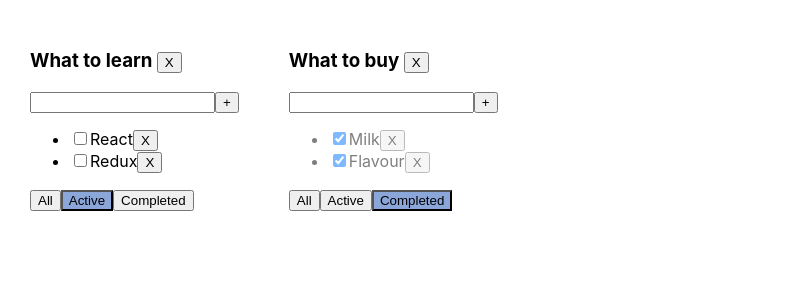
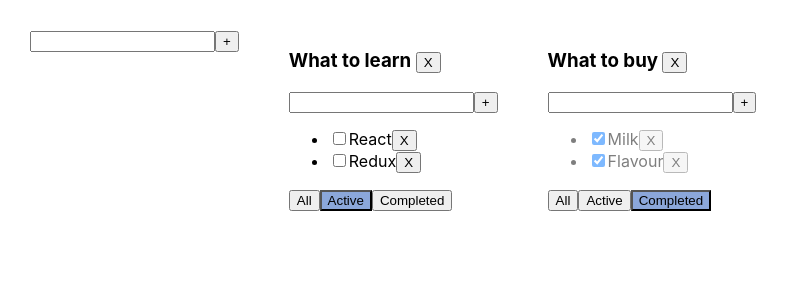
Before and after one commit to e1ing/todolist-ts, a React (Create React App) app: page / in a window 1280 px wide. Shown: the top 300 px of the page, without its empty margins (0-789 px from the left). Built offline with nearby package versions, Linux system fonts and the light colour scheme.

Commit message:
AddItemForm for task and todolist

```diff
--- /dev/null
+++ b/src/AddItemForm.tsx
@@ -0,0 +1,44 @@
+import { useState, ChangeEvent, KeyboardEvent } from "react";
+
+type AddItemFormPropsType = {
+  addItem: (title: string) => void,
+};
+
+export function AddItemForm(props: AddItemFormPropsType) {
+  let [title, setTitle] = useState("");
+  let [error, setError] = useState<string | null>(null);
+
+  const onChangeHandler = (e: ChangeEvent<HTMLInputElement>) => {
+    setTitle(e.currentTarget.value);
+  };
+
+  const onKeyDownHandler = (e: KeyboardEvent<HTMLInputElement>) => {
+    setError(null);
+    if (e.ctrlKey && e.keyCode === 13) {
+      props.addItem(title);
+      setTitle("");
+    }
+  };
+
+  const addItem = () => {
+    if (title.trim() !== "") {
+      props.addItem(title.trim());
+      setTitle("");
+    } else {
+      setError("Title is required");
+    }
+  };
+
+  return (
+    <div>
+      <input
+        value={title}
+        onChange={onChangeHandler}
+        onKeyDown={onKeyDownHandler}
+        className={error ? "error" : ""}
+      />
+      <button onClick={addItem}>+</button>
+      {error && <div className="error-message">{error}</div>}
+    </div>
+  );
+}
--- a/src/App.tsx
+++ b/src/App.tsx
@@ -3,12 +3,13 @@ import { useState } from "react";
 import { Todolist } from "./Todolist";
 import { TaskType } from "./Todolist";
 import { v1 } from "uuid";
+import { AddItemForm } from "./AddItemForm";
 
 export type FilterValuesType = "all" | "completed" | "active";
 
 type TodolistType = {
   id: string;
-  title: string;
+  todolistTitle: string;
   filter: FilterValuesType;
 };
 
@@ -17,8 +18,8 @@ function App() {
   let todolistId2 = v1();
 
   let [todolists, setTodolist] = useState<Array<TodolistType>>([
-    { id: todolistId1, title: "What to learn", filter: "active" },
-    { id: todolistId2, title: "What to buy ", filter: "completed" },
+    { id: todolistId1, todolistTitle: "What to learn", filter: "active" },
+    { id: todolistId2, todolistTitle: "What to buy ", filter: "completed" },
   ]);
 
   let [tasks, setTasks] = useState({
@@ -45,17 +46,21 @@ function App() {
       return;
     }
     let newTask = { id: v1(), title: taskTitle, isDone: false };
-    let newTasks = [newTask, ...tasks[todolistId]]
-    tasks[todolistId] = newTasks
-    setTasks({ ...tasks});
+    let newTasks = [newTask, ...tasks[todolistId]];
+    tasks[todolistId] = newTasks;
+    setTasks({ ...tasks });
   }
 
-  function changeTaskStatus(taskId: string, isDone: boolean, todolistId: string) {
-    let task =  tasks[todolistId].find((t) => t.id === taskId);
+  function changeTaskStatus(
+    taskId: string,
+    isDone: boolean,
+    todolistId: string
+  ) {
+    let task = tasks[todolistId].find((t) => t.id === taskId);
     if (task) {
       task.isDone = isDone;
-      tasks[todolistId] = [task, ...tasks[todolistId]]
-      setTasks({...tasks});
+      tasks[todolistId] = [task, ...tasks[todolistId]];
+      setTasks({ ...tasks });
     }
   }
 
@@ -68,14 +73,25 @@ function App() {
   }
 
   let removeTodolist = (todolistId: string) => {
-    let filteredTodolists = todolists.filter(tl=> tl.id !== todolistId)
+    let filteredTodolists = todolists.filter((tl) => tl.id !== todolistId);
     setTodolist(filteredTodolists);
     delete tasks[todolistId]; //array of tasks deleted
-    setTasks(tasks) // delete in state tasks objest
+    setTasks(tasks); // delete in state tasks objest
+  };
+
+  function addTodolist(title: string) {
+    let todolist: TodolistType = {
+      id: v1(),
+      filter: "all",
+      todolistTitle: title,
+    };
+    setTodolist([todolist, ...todolists]);
+    setTasks({...tasks, [todolist.id]: []})
   }
 
   return (
     <div className="App">
+      <AddItemForm addItem={addTodolist} />
       {todolists.map((tl) => {
         let tasksForTodolist = tasks[tl.id];
         if (tl.filter === "completed") {
@@ -89,7 +105,7 @@ function App() {
           <Todolist
             key={tl.id}
             todolistId={tl.id}
-            title={tl.title}
+            title={tl.todolistTitle}
             tasks={tasksForTodolist}
             removeTask={removeTask}
             addTask={addTask}
--- a/src/Todolist.tsx
+++ b/src/Todolist.tsx
@@ -1,5 +1,6 @@
 import { useState, ChangeEvent, KeyboardEvent } from "react";
 import { FilterValuesType } from "./App";
+import { AddItemForm } from "./AddItemForm";
 
 export type TaskType = {
   id: string;
@@ -13,62 +14,48 @@ type TodolistPropsType = {
   tasks: Array<TaskType>;
   removeTask: (taskId: string, todolistId: string) => void;
   changeFilter: (value: FilterValuesType, todolistId: string) => void;
-  addTask: (taskTitle: string,  todolistId: string) => void;
-  changeTaskStatus: (taskId: string, isDone: boolean, todolistId: string) => void;
+  addTask: (taskTitle: string, todolistId: string) => void;
+  changeTaskStatus: (
+    taskId: string,
+    isDone: boolean,
+    todolistId: string
+  ) => void;
   filter: FilterValuesType;
   removeTodolist: (todolistId: string) => void;
 };
 
 export function Todolist(props: TodolistPropsType) {
-  let [taskTitle, setTaskTitle] = useState("");
-  let [error, setError] = useState<string | null>(null);
-
-  const onChangeHandler = (e: ChangeEvent<HTMLInputElement>) => {
-    setTaskTitle(e.currentTarget.value);
-  };
-  const onKeyDownHandler = (e: KeyboardEvent<HTMLInputElement>) => {
-    setError(null);
-    if (e.ctrlKey && e.keyCode === 13) {
-      props.addTask(taskTitle, props.todolistId);
-      setTaskTitle("");
-    }
-  };
-  const addTask = () => {
-    if (taskTitle.trim() !== "") {
-      props.addTask(taskTitle.trim(), props.todolistId);
-      setTaskTitle("");
-    } else {
-      setError("Title is required");
-    }
-  };
   const onAllClickHandler = () => props.changeFilter("all", props.todolistId);
-  const onActiveClickHandler = () => props.changeFilter("active", props.todolistId);
-  const onCompletedClickHandler = () => props.changeFilter("completed", props.todolistId);
+  const onActiveClickHandler = () =>
+    props.changeFilter("active", props.todolistId);
+  const onCompletedClickHandler = () =>
+    props.changeFilter("completed", props.todolistId);
 
   const removeTodolistHandler = () => {
-   props.removeTodolist(props.todolistId)
+    props.removeTodolist(props.todolistId);
+  };
+
+  const addTask = (title: string) => {
+   props.addTask(title, props.todolistId)
   }
 
   return (
     <div>
-      <h3>{props.title} <button onClick={removeTodolistHandler}>X</button></h3>
-      <div>
-        <input
-          value={taskTitle}
-          onChange={onChangeHandler}
-          onKeyDown={onKeyDownHandler}
-          className={error ? "error" : ""}
-        />
-        <button onClick={addTask}>+</button>
-        {error && <div className="error-message">{error}</div>}
-      </div>
+      <h3>
+        {props.title} <button onClick={removeTodolistHandler}>X</button>
+      </h3>
+      <AddItemForm addItem={addTask} />
       <ul>
         {props.tasks.map((task) => {
           const onRemoveHandler = () => {
             props.removeTask(task.id, props.todolistId);
           };
           const onChangeTaskHandler = (e: ChangeEvent<HTMLInputElement>) => {
-            props.changeTaskStatus(task.id, e.currentTarget.checked,  props.todolistId);
+            props.changeTaskStatus(
+              task.id,
+              e.currentTarget.checked,
+              props.todolistId
+            );
           };
           return (
             <li key={task.id} className={task.isDone ? "is-done" : ""}>
```
